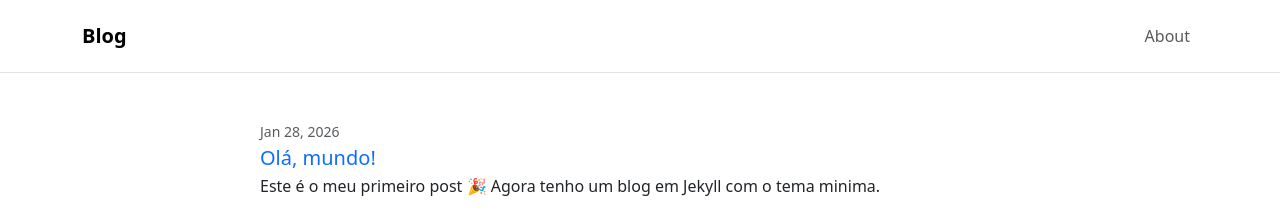
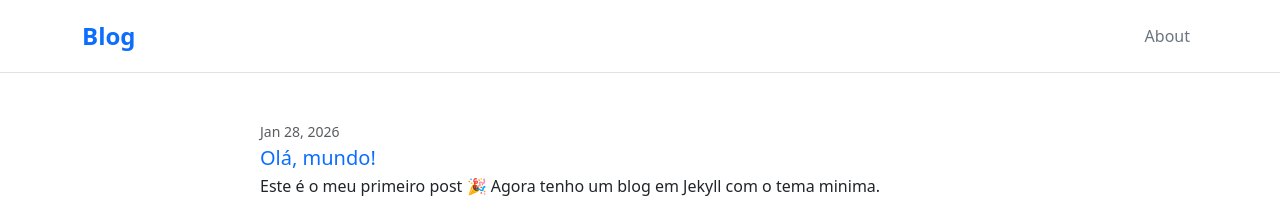
Before and after one commit to caroltheastronaut/blog, a Jekyll site: the page built from index.md, in a window 1280 px wide. Shown: the top 217 px of the page. Built offline with Jekyll 4.4.1, drawn with Linux system fonts in a browser that asks for light colours.

Commit message:
Update header.html

```diff
--- a/_includes/header.html
+++ b/_includes/header.html
@@ -1,31 +1,30 @@
-<header>
-  <nav class="navbar navbar-expand-lg navbar-light bg-body border-bottom">
-    <div class="container py-2">
-      <a class="navbar-brand fw-semibold" rel="author" href="{{ "/" | relative_url }}">
-        {{ site.title | escape }}
+<header class="border-bottom">
+  <div class="container">
+    <div class="d-flex flex-wrap align-items-center justify-content-between py-3">
+
+      <a href="{{ '/' | relative_url }}" class="d-flex align-items-center mb-2 mb-lg-0 text-decoration-none">
+        <span class="fs-4 fw-semibold">{{ site.title | escape }}</span>
       </a>
 
       {%- assign default_paths = site.pages | map: "path" -%}
       {%- assign page_paths = site.header_pages | default: default_paths -%}
 
       {%- if page_paths -%}
-        <button class="navbar-toggler" type="button" data-bs-toggle="collapse" data-bs-target="#siteNav" aria-controls="siteNav" aria-expanded="false" aria-label="Toggle navigation">
-          <span class="navbar-toggler-icon"></span>
-        </button>
-
-        <div class="collapse navbar-collapse" id="siteNav">
-          <ul class="navbar-nav ms-auto">
+        <ul class="nav">
           {%- for path in page_paths -%}
             {%- assign my_page = site.pages | where: "path", path | first -%}
             {%- if my_page.title -%}
               <li class="nav-item">
-                  <a class="nav-link" href="{{ my_page.url | relative_url }}">{{ my_page.title | escape }}</a>
+                <a href="{{ my_page.url | relative_url }}"
+                   class="nav-link px-2{% if page.url == my_page.url %} link-primary fw-semibold{% else %} link-secondary{% endif %}">
+                  {{ my_page.title | escape }}
+                </a>
               </li>
             {%- endif -%}
           {%- endfor -%}
         </ul>
+      {%- endif -%}
+
     </div>
-      {%- endif -%}
   </div>
-  </nav>
 </header>
```
Lines whose indentation alone changed are shown as unchanged.
